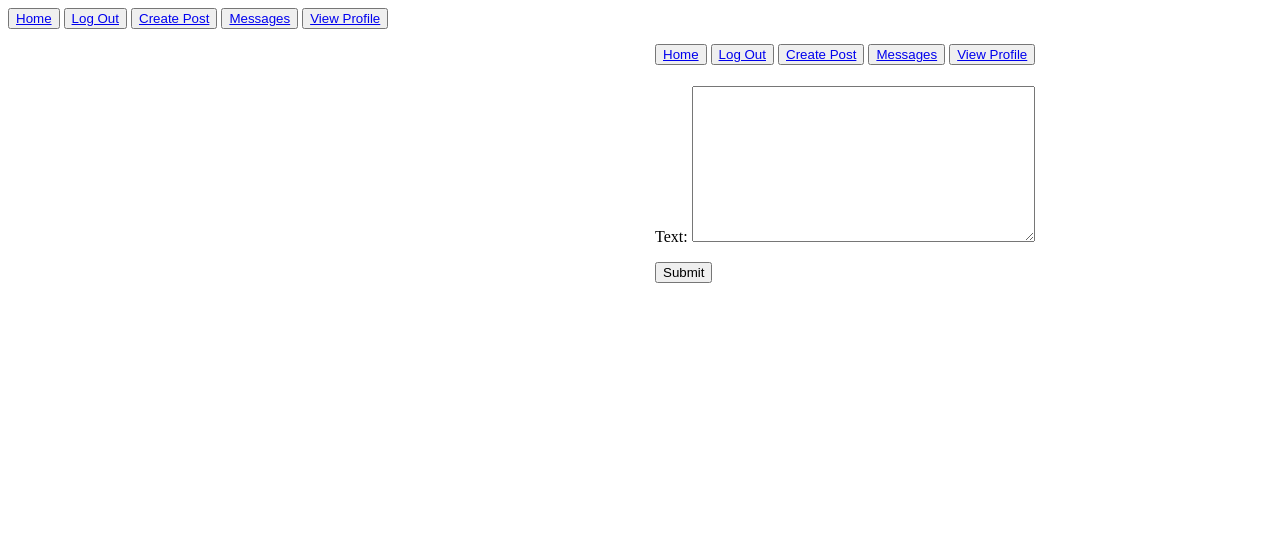
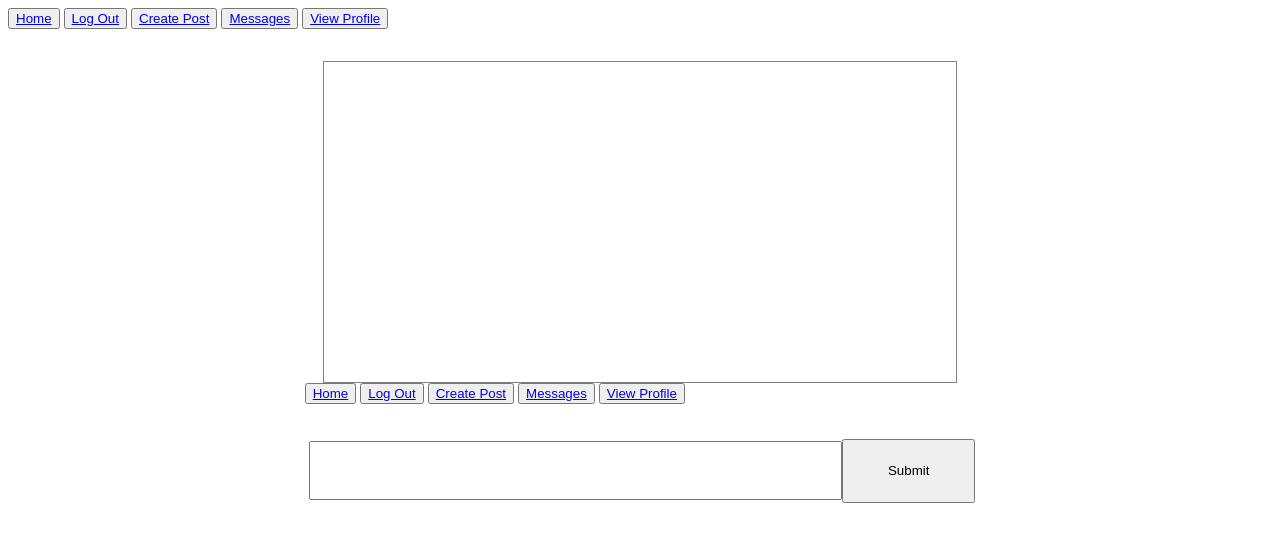
Before and after one commit to K1NGDANO/anime-socialmedia-app, a Django app: page /messagefeed/1 in a window 1280 px wide. Shown: the top 542 px of the page. Run offline with Django 3.2, Linux system fonts and the light colour scheme; a user stored in the database is signed in; data comes from the database, SQL or seed files in the repository.

Commit message:
changed styling on message feed

```diff
--- a/linkedin_app/forms.py
+++ b/linkedin_app/forms.py
@@ -23,4 +23,4 @@
 
 
 class MessageForm(forms.Form):
-    text= forms.CharField(widget=forms.Textarea, max_length=140)
+    text= forms.CharField(max_length=140)
--- a/templates/messagefeed.html
+++ b/templates/messagefeed.html
@@ -6,6 +6,7 @@
 
 <div class="messagefeed">
     <div class="messages">
+        <div class="div">
             {% for dm in dms %}
                     <table>
                         <thead>
@@ -21,6 +22,7 @@
                     </table>
                 {% endfor %}
         </div>
+    </div>
     <div class="feedform">
         {% include 'genform.html' %}
     </div>
--- a/uploads/static/style.css
+++ b/uploads/static/style.css
@@ -1,16 +1,38 @@
 .messagefeed{
     display: flex;
+    flex-direction: column;
+    justify-content: center;
+    align-items: center;
 }
 
 .messages{
+    margin-top: 2em;
     width: 50%;
+    height: 20em;
+    overflow: auto;
+    display: flex;
+    flex-direction: column-reverse;
+    border: 1px solid grey;
 }
 
-.feedform{
-    margin: 0;
-    padding: 15px;
-    width: max-content;
-    height: max-content;
-    position: sticky;
-    top: 10em;
+
+.feedform form{
+    display: flex;
+    width: 100%;
+    margin: 0%;
 }
+
+.feedform form input{
+    width: 40em;
+    padding: 1em;
+    line-height: 28px;
+}
+
+.feedform form p label{
+    font-size: 0;
+}
+
+.feedform form button{
+    width: 10em;
+    margin: 1em 0;
+}
```
Lines whose indentation alone changed are shown as unchanged.
